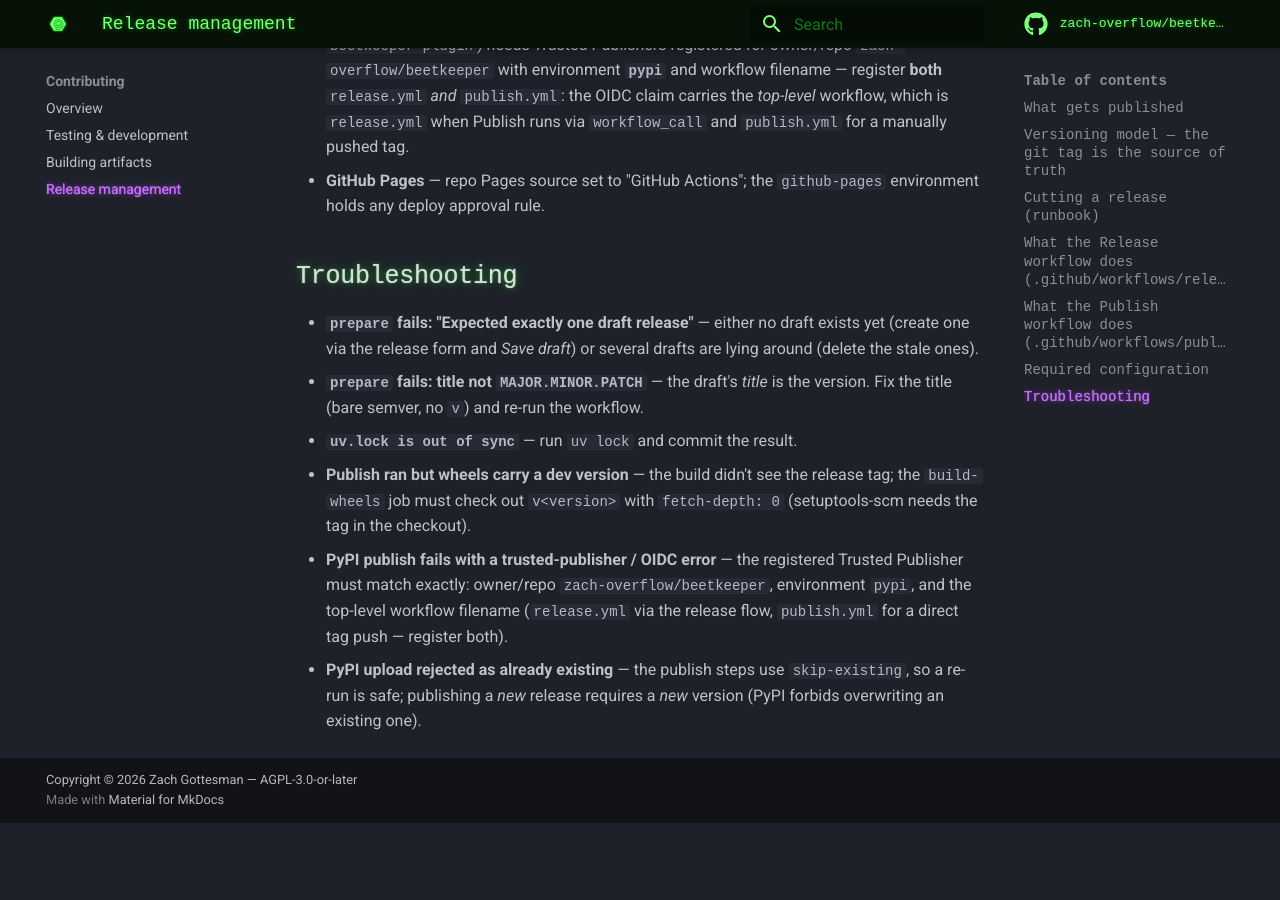
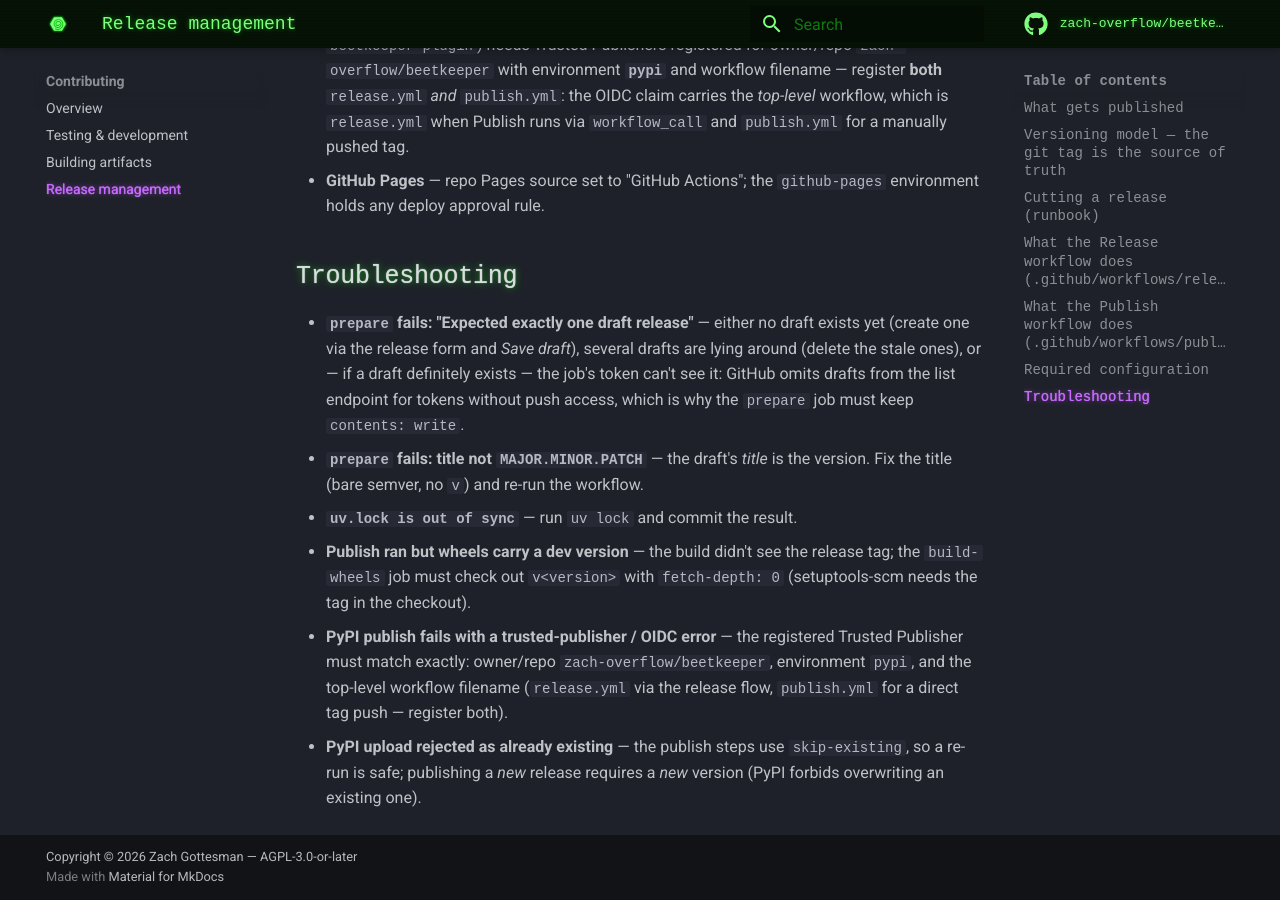
Before and after one commit to zach-overflow/beetkeeper, an MkDocs documentation site: the page built from docs/contributor_docs/release_management.md, in a window 1280 px wide and 900 px high, scrolled down 3091 px. Built offline with MkDocs 1.6.1 and Material for MkDocs 9.7.7, drawn with Linux system fonts in a browser that asks for light colours; comment, search, counter and statistics services are not loaded; before the commit the page ends 3914 px from its top, so only the background shows below that.

Commit message:
Fix prepare workflow perms (#33)

```diff
--- a/docs/contributor_docs/release_management.md
+++ b/docs/contributor_docs/release_management.md
@@ -97,7 +97,9 @@ builds succeed:
 ## Troubleshooting
 
 - **`prepare` fails: "Expected exactly one draft release"** — either no draft exists yet (create one via
-  the release form and *Save draft*) or several drafts are lying around (delete the stale ones).
+  the release form and *Save draft*), several drafts are lying around (delete the stale ones), or — if a
+  draft definitely exists — the job's token can't see it: GitHub omits drafts from the list endpoint for
+  tokens without push access, which is why the `prepare` job must keep `contents: write`.
 - **`prepare` fails: title not `MAJOR.MINOR.PATCH`** — the draft's *title* is the version. Fix the title
   (bare semver, no `v`) and re-run the workflow.
 - **`uv.lock is out of sync`** — run `uv lock` and commit the result.
```
Also changed, not shown: 1 other file.
